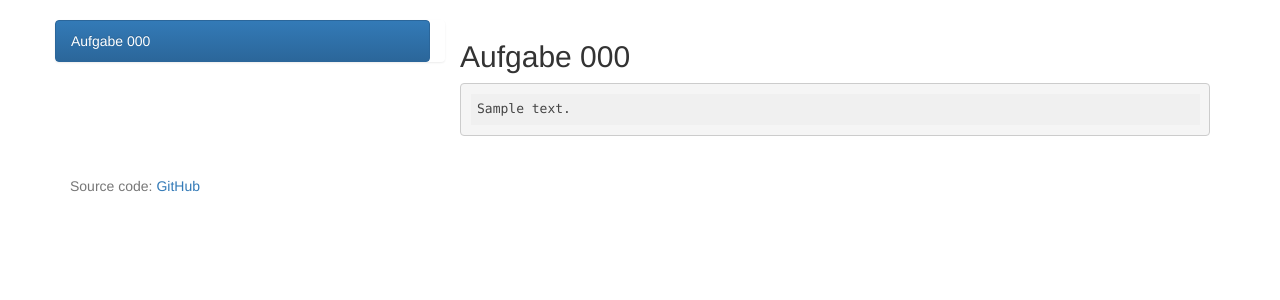
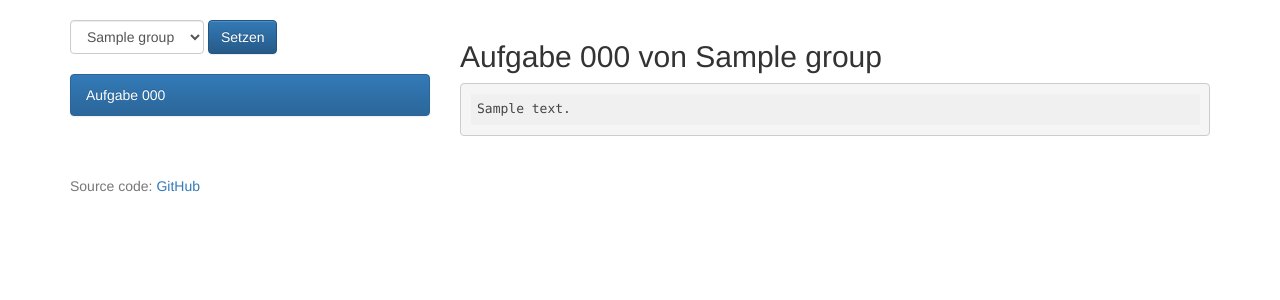
Before and after one commit to alexanderulanowski/task_tool, a Django app: page /answers/000 in a window 1280 px wide. Shown: the top 300 px of the page. Run offline with Django 3.2, Linux system fonts and the light colour scheme; tables that the repository leaves empty hold one stand-in row (values such as "Sample post"); some libraries are stand-ins or nearby versions.

Commit message:
support for multiple groups

```diff
--- a/task_tool/models.py
+++ b/task_tool/models.py
@@ -6,7 +6,16 @@ class Question(models.Model):
     question_text = models.CharField(max_length=10000)
 
 
+class Group(models.Model):
+    name = models.CharField(max_length=100)
+
+
+class CurrentGroup(models.Model):
+    group = models.ForeignKey(Group, on_delete=models.CASCADE)
+
+
 class Answer(models.Model):
     question = models.ForeignKey(Question, on_delete=models.CASCADE)
+    group = models.ForeignKey(Group, on_delete=models.CASCADE)
     user = models.CharField(max_length=100)
     answer_text = models.CharField(max_length=10000)
--- a/task_tool/templates/answers.html
+++ b/task_tool/templates/answers.html
@@ -1,18 +1,30 @@
 {%  include "header.html" %}
 
 <div class="row">
-    <div class="col-md-4 list-group">
+    <div class="col-md-4">
+         <form class="form-inline" method="post">
+            {% csrf_token %}
+            <select name="group" class="form-control">
+                {% for g in groups %}
+                    <option {% if current_group.name == g.name %}selected="selected"{% endif %} value="{{ g.name }}">{{ g.name }}</option>
+                {% endfor %}
+            </select>
+            <button class="btn btn-primary" type="submit">Setzen</button>
+        </form>
+        <br />
 
-    {% for q in question_list %}
+        <div class="list-group">
+        {% for q in question_list %}
 
-        <a class="list-group-item {% if q.question_number == question.question_number %}active{% endif %}" href="{{ q.question_number }}">Aufgabe {{ q.question_number }}</a>
+            <a class="list-group-item {% if q.question_number == question.question_number %}active{% endif %}" href="{{ q.question_number }}">Aufgabe {{ q.question_number }}</a>
 
-    {% endfor %}
+        {% endfor %}
+        </div>
     </div>
 
     {% if question != None %}
     <div class="col-md-8">
-    <h2>Aufgabe {{ question.question_number }}</h2>
+    <h2>Aufgabe {{ question.question_number }} von {{ shown_group.name }}</h2>
     {% for a in answers %}
 
         <pre><code class="python">{{ a.answer_text }}</code></pre>
--- a/task_tool/templates/index.html
+++ b/task_tool/templates/index.html
@@ -6,7 +6,7 @@
 
 <div class="row">
 
-<form class="form-inline center-block">
+<form class="form-inline">
     <label class="mr-sm-2" for="username">Username:</label>
 
     <input class="form-control" id="username" value="{{ username }}" class="" />
--- a/task_tool/views.py
+++ b/task_tool/views.py
@@ -4,7 +4,10 @@ from django.http import HttpResponse
 from django.template import loader
 
 from .models import Answer
+from .models import CurrentGroup
+from .models import Group
 from .models import Question
+
 
 class Result:
     def __init__(self, q, done):
@@ -12,9 +15,31 @@ class Result:
         self.done = done
 
 
+def get_current_group():
+    cg = CurrentGroup.objects.all()
+    if len(cg) == 0:
+        cg = CurrentGroup(group=Group.objects.all().first())
+        cg.save()
+    else:
+        cg = cg.last()
+    return cg.group
+
+
+def set_current_group(g):
+    cg = CurrentGroup.objects.all()
+    if len(cg) == 0:
+        cg = CurrentGroup(group=Group.objects.all().first())
+        cg.save()
+    else:
+        cg = cg.last()
+
+    cg.group = g
+    cg.save()
+
+
 def index(request):
     # latest_question_list = Question.objects.order_by('-question_number')[:5]
-    username = ''.join([random.choice('abcdefgijklmnopqrstuvw0123456789') for _ in range(6)])
+    username = ''.join([random.choice('abcdefgijklmnopqrstuvwxyz0123456789') for _ in range(6)])
     template = loader.get_template('index.html')
     context = {
         'username': username,
@@ -30,19 +55,21 @@ def all(request, username):
     def check_for_answers(answers):
         return len(answers) > 0 and len(answers.last().answer_text) > 0
 
-    qs = [Result(q, check_for_answers(Answer.objects.filter(user=username, question=q))) for q in qs]
+    qs = [Result(q, check_for_answers(Answer.objects.filter(user=username, question=q, group=get_current_group()))) for
+          q in qs]
     context = {
         'result_list': qs
     }
 
     return HttpResponse(template.render(context, request))
 
+
 def questions(request, username, question_id=''):
     template = loader.get_template('questions.html')
 
     if request.method == 'POST':
         q = Question.objects.get(question_number=request.POST.get("question_number"))
-        Answer(question=q, user=username, answer_text=request.POST.get("answer")).save()
+        Answer(question=q, user=username, group=get_current_group(), answer_text=request.POST.get("answer")).save()
 
     qs = Question.objects.order_by('-question_number').reverse()
     print [q.question_number for q in qs]
@@ -71,7 +98,7 @@ def questions(request, username, question_id=''):
         return HttpResponse("Question not found")
 
     answer_text = ''
-    answer = Answer.objects.filter(user=username, question=q)
+    answer = Answer.objects.filter(user=username, question=q, group=get_current_group())
     if len(answer) > 0:
         print "found answer"
         answer_text = answer.last().answer_text
@@ -87,26 +114,43 @@ def questions(request, username, question_id=''):
     return HttpResponse(template.render(context, request))
 
 
-def answers(request, question_id = ''):
+def answers(request, question_id=''):
+    if request.method == 'POST':
+        g = Group.objects.get(name=request.POST.get("group"))
+        set_current_group(g)
+
     template = loader.get_template('answers.html')
 
     qs = Question.objects.order_by('-question_number').reverse()
 
+    req_group = request.GET.get('group')
+    if req_group is None:
+        group = get_current_group()
+    else:
+        group = Group.objects.get(name=req_group)
+        if group is None:
+            return HttpResponse('Group not found')
+
     q = None
     answers = []
     if len(question_id) > 0:
-        q = Question.objects.get(question_number = question_id)
-        all_answers = Answer.objects.filter(question=q)
+        q = Question.objects.get(question_number=question_id)
+        all_answers = Answer.objects.filter(question=q, group=group)
         users = set([a.user for a in all_answers])
 
         for user in users:
-            answers_by_user = Answer.objects.filter(user=user, question=q)
+            answers_by_user = Answer.objects.filter(user=user, question=q, group=group)
             answers.append(answers_by_user.last())
+
+    groups = Group.objects.all()
 
     context = {
         'question_list': qs,
         'question': q,
-        'answers': answers
+        'answers': answers,
+        'groups': groups,
+        'current_group': get_current_group(),
+        'shown_group': group
     }
 
     return HttpResponse(template.render(context, request))
```
Also changed, not shown: task_tool/import_questions.py (+13 -2 lines), README.md (added).
